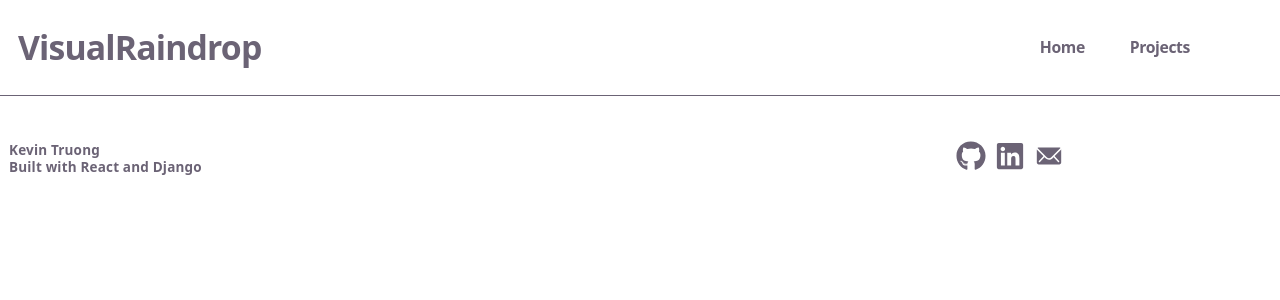
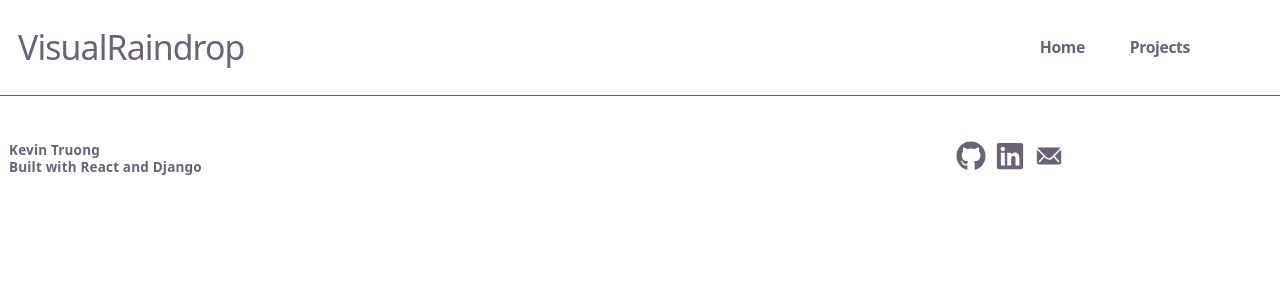
Before and after one commit to VisualRaindrop/visualraindrop-web, a React (Vite) app in the folder frontend/: page /Projects in a window 1280 px wide. Shown: the top 300 px of the page. Built offline with nearby package versions, Linux system fonts and the light colour scheme; no server answers.

Commit message:
Add metadata

```diff
--- a/frontend/index.html
+++ b/frontend/index.html
@@ -2,9 +2,11 @@
 <html lang="en">
   <head>
     <meta charset="UTF-8" />
-    <link rel="icon" type="image/svg+xml" href="/favicon.svg" />
+    <link rel="icon" type="image/svg+xml" href="./src/assets/teardrop.svg" />
+    <title>VisualRaindrop</title>
     <meta name="viewport" content="width=device-width, initial-scale=1.0" />
-    <title>frontend</title>
+    <meta name="description" content="This is my website portfolio that is built using React, Django, and PostgreSQL!" />
+    <meta name="author" content="Kevin Truong"/>
   </head>
   <body>
     <div id="root"></div>
--- a/frontend/src/components/Navbar.tsx
+++ b/frontend/src/components/Navbar.tsx
@@ -4,7 +4,7 @@ function Navbar () {
     return (
         <nav className={'w-full px-6 md:px-12 xl:px-20 2xl:px-32 pt-6 pb-6 border-b'}>
             <div className={'flex items-center justify-between'}>
-                <div className={'-ml-2 md:-ml-8 xl:-ml-16 2xl:-ml-28 text-3xl font-bold tracking-tight'}>VisualRaindrop</div>
+                <div className={'-ml-2 md:-ml-8 xl:-ml-16 2xl:-ml-28 text-3xl tracking-tight'}>VisualRaindrop</div>
                     <div className={'flex items-center gap-10 text-sm font-semibold tracking-tight'}>
                         <NavLink to={'/'} className={'hover:text-purple-500'}>Home</NavLink>
                         <NavLink to={'/projects'} className={'hover:text-purple-500'}>Projects</NavLink>
```
Also changed, not shown: frontend/src/assets/teardrop.svg (added).
